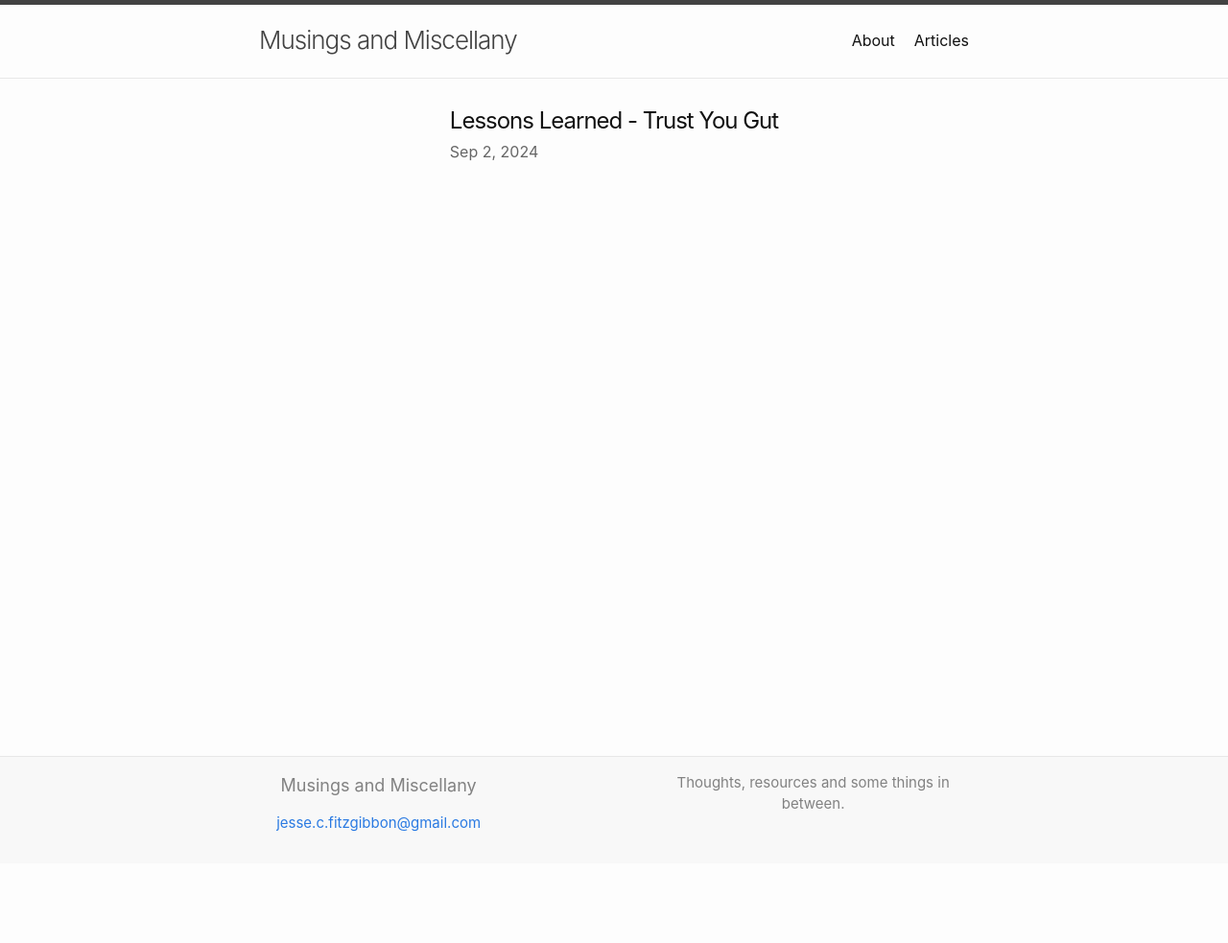
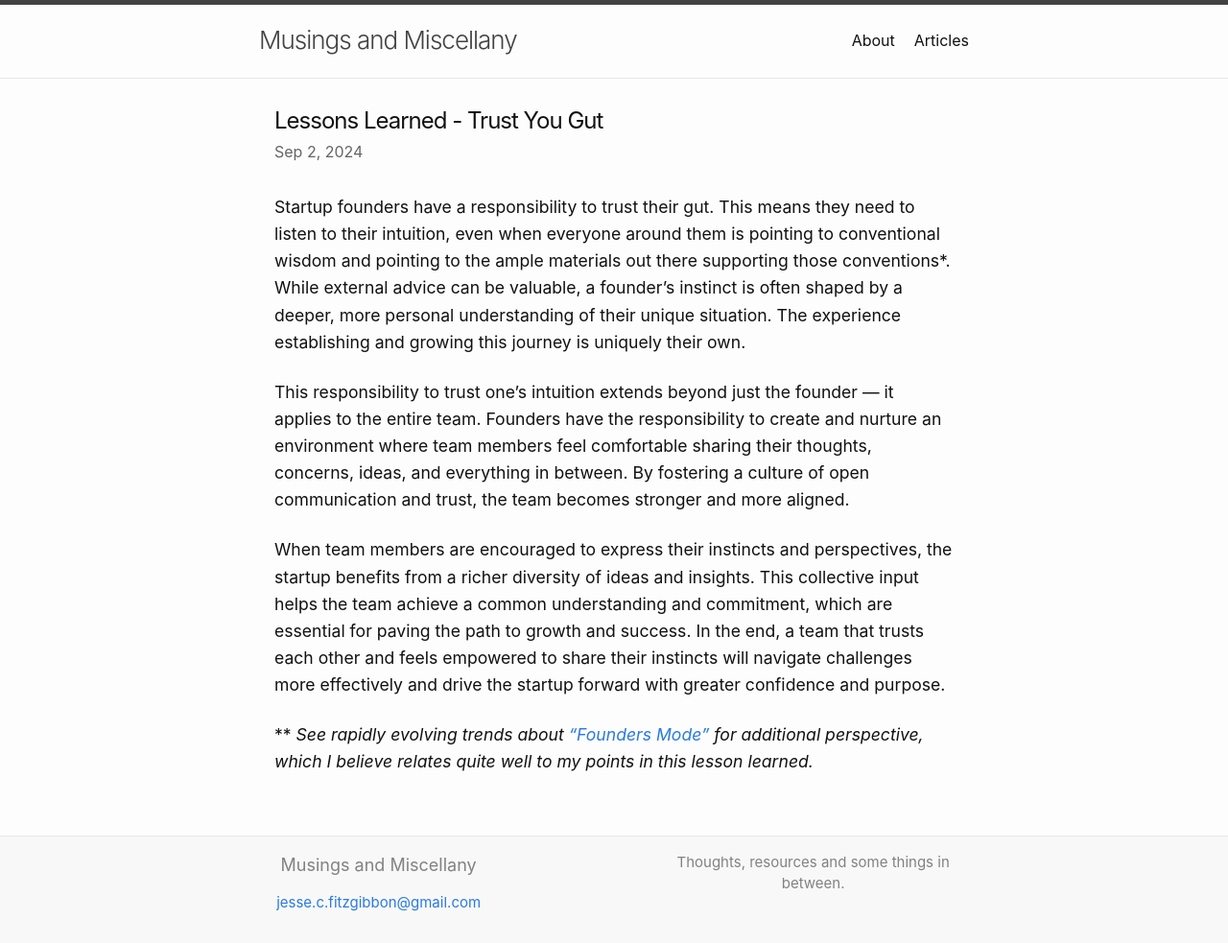
Before and after one commit to jessefitz/sidespins, a Jekyll site: the page built from _posts/2024-09-02-Lessons-Learned-3.md, in a window 1280 px wide. Shown: the whole page at 96% size. Built offline with Jekyll 4.4.1, drawn with Linux system fonts in a browser that asks for light colours; before the commit the page ends 900 px from its top, so only the background shows below that.

Commit message:
trust your intuition

```diff
--- a/_posts/2024-09-02-Lessons-Learned-3.md
+++ b/_posts/2024-09-02-Lessons-Learned-3.md
@@ -6,3 +6,11 @@ date: 2024-09-02 06:00:00 -0500
 categories: Business
 excerpt: "Your intuition is talking to you."
 ---
+
+Startup founders have a responsibility to trust their gut. This means they need to listen to their intuition, even when everyone around them is pointing to conventional wisdom and pointing to the ample materials out there supporting those conventions*. While external advice can be valuable, a founder's instinct is often shaped by a deeper, more personal understanding of their unique situation.  The experience establishing and growing this journey is uniquely their own.
+
+This responsibility to trust one's intuition extends beyond just the founder — it applies to the entire team. Founders have the responsibility to create and nurture an environment where team members feel comfortable sharing their thoughts, concerns, ideas, and everything in between. By fostering a culture of open communication and trust, the team becomes stronger and more aligned.
+
+When team members are encouraged to express their instincts and perspectives, the startup benefits from a richer diversity of ideas and insights. This collective input helps the team achieve a common understanding and commitment, which are essential for paving the path to growth and success. In the end, a team that trusts each other and feels empowered to share their instincts will navigate challenges more effectively and drive the startup forward with greater confidence and purpose.
+
+** *See rapidly evolving trends about ["Founders Mode"](https://paulgraham.com/foundermode.html) for additional perspective, which I believe relates quite well to my points in this lesson learned.*
```
